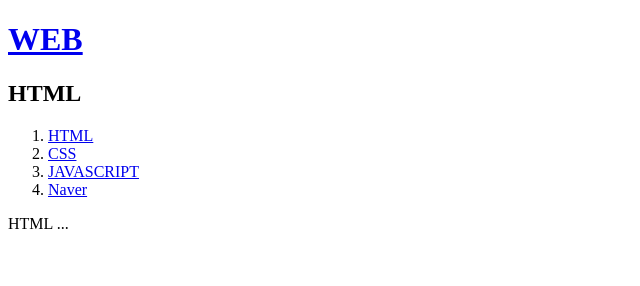
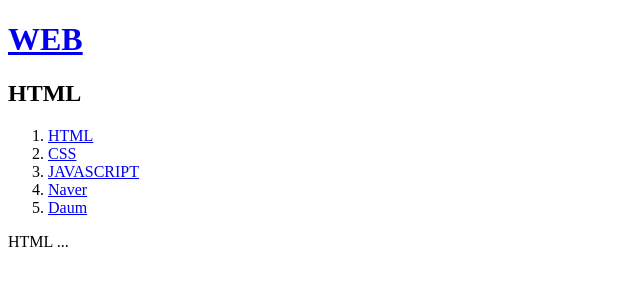
Before and after one commit to KangMoo/Web, a plain HTML site: page 1.html in a window 1280 px wide. Shown: the whole page, without its empty margins (0-640 px from the left). Drawn offline with Linux system fonts and the light colour scheme.

Commit message:
1.html file 수정

```diff
--- a/1.html
+++ b/1.html
@@ -14,6 +14,7 @@
         <li><a href="2.html">CSS</a></li>
         <li><a href="3.html">JAVASCRIPT</a></li>
         <li><a href="www.naver.com">Naver</a></li>
+        <li><a href="www.daum.net">Daum</a></li>
     </ol>
     <p>HTML ...</p>
 
```
